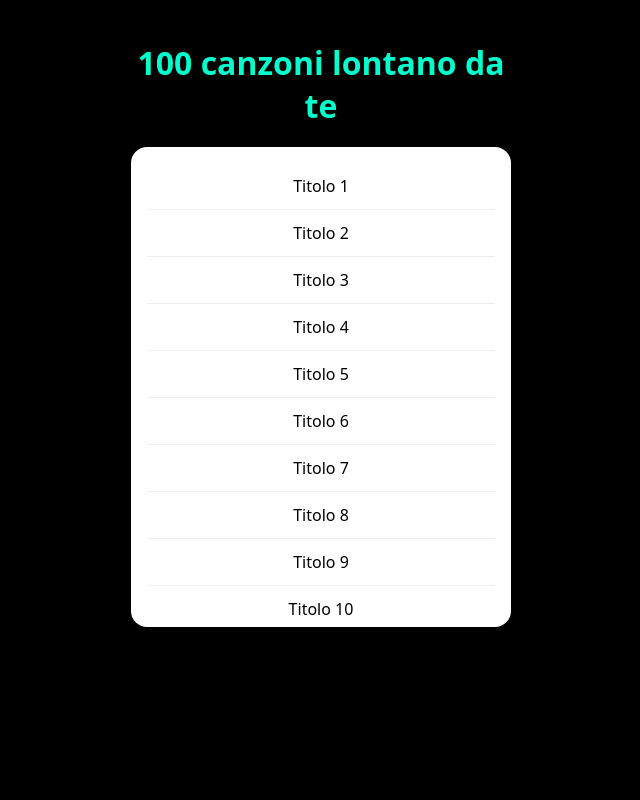
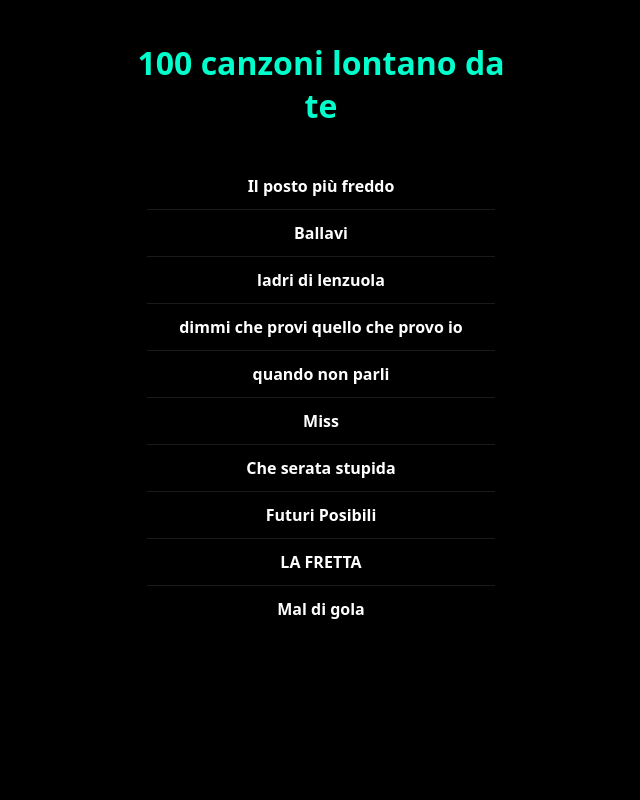
Before and after one commit to armini-lorenzo/100songs, a plain HTML site: page index.html in a window 1280 px wide. Shown: the whole page, without its empty margins (319-959 px from the left). Drawn offline with Linux system fonts and the light colour scheme.

Commit message:
Add files via upload

```diff
--- a/script.js
+++ b/script.js
@@ -1,4 +1,6 @@
-// Palette casuale
+// ==========================
+// PALETTE CASUALE
+// ==========================
 const palettes = [
     { bg: "#1e272e", p: "#ff6b6b", s: "#feca57" },
     { bg: "#2d3436", p: "#74b9ff", s: "#55efc4" },
@@ -11,24 +13,127 @@ const palettes = [
   document.documentElement.style.setProperty("--primary", palette.p);
   document.documentElement.style.setProperty("--secondary", palette.s);
 
-  // Genera titoli
+  // ==========================
+  // ELENCO CANZONI (MODIFICA QUI)
+  // ==========================
+  const songs = [
+    { title: "Il posto più freddo", image: "titolo3.jpg" },
+    { title: "Ballavi", image: "titolo3.jpg" },
+    { title: "ladri di lenzuola", image: "titolo3.jpg" },
+    { title: "dimmi che provi quello che provo io", image: "titolo3.jpg" },
+    { title: "quando non parli", image: "titolo3.jpg" },
+    { title: "Miss", image: "titolo3.jpg" },
+    { title: "Che serata stupida", image: "titolo3.jpg" },
+    { title: "Futuri Posibili", image: "titolo3.jpg" },
+    { title: "LA FRETTA", image: "titolo3.jpg" },
+    { title: "Mal di gola", image: "titolo3.jpg" },
+    { title: "Agosto", image: "titolo3.jpg" },
+    { title: "ti amo", image: "titolo3.jpg" },
+    { title: "Se avessi saputo", image: "titolo3.jpg" },
+    { title: "Contenta Tu", image: "titolo3.jpg" },
+    { title: "La prima notte insieme", image: "titolo3.jpg" },
+    { title: "Sempre peggio", image: "titolo3.jpg" },
+    { title: "Tinder", image: "titolo3.jpg" },
+    { title: "non chiamarmi amore", image: "titolo3.jpg" },
+    { title: "Parole vuote", image: "titolo3.jpg" },
+    { title: "Lascia", image: "titolo3.jpg" },
+    { title: "Paglie", image: "titolo3.jpg" },
+    { title: "Solo Guai", image: "titolo3.jpg" },
+    { title: "Rosso così", image: "titolo3.jpg" },
+    { title: "Sayonara", image: "titolo3.jpg" },
+    { title: "GUARDA COSA HAI FATTO", image: "titolo3.jpg" },
+    { title: "Immagina", image: "titolo3.jpg" },
+    { title: "Sfiorivano le viole", image: "titolo3.jpg" },
+    { title: "Le biciclette", image: "titolo3.jpg" },
+    { title: "SOLAMENTE DI TE", image: "titolo3.jpg" },
+    { title: "SENZA FIATO", image: "titolo3.jpg" },
+    { title: "Sempre la stessa storia", image: "titolo3.jpg" },
+    { title: "parlami di +", image: "titolo3.jpg" },
+    { title: "Manzarek", image: "titolo3.jpg" },
+    { title: "Sei acqua", image: "titolo3.jpg" },
+    { title: "In Questa Casa", image: "titolo3.jpg" },
+    { title: "Boy, don't cry", image: "titolo3.jpg" },
+    { title: "Persi da un po'", image: "titolo3.jpg" },
+    { title: "Cosa mi manchi a fare", image: "titolo3.jpg" },
+    { title: "10K Scale", image: "titolo3.jpg" },
+    { title: "LA MACCHINA", image: "titolo3.jpg" },
+    { title: "Ho Capito Che Non Eravamo", image: "titolo3.jpg" },
+    { title: "Due punti", image: "titolo3.jpg" },
+    { title: "Tutti", image: "titolo3.jpg" },
+    { title: "Con la lingua", image: "titolo3.jpg" },
+    { title: "Forse", image: "titolo3.jpg" },
+    { title: "Punk", image: "titolo3.jpg" },
+    { title: "Remember", image: "titolo3.jpg" },
+    { title: "Non sei tu", image: "titolo3.jpg" },
+    { title: "Passerà", image: "titolo3.jpg" },
+    { title: "Escluso il cane", image: "titolo3.jpg" },
+    { title: "", image: "titolo3.jpg" },
+    { title: "", image: "titolo3.jpg" },
+    { title: "", image: "titolo3.jpg" },
+    { title: "", image: "titolo3.jpg" },
+    { title: "", image: "titolo3.jpg" },
+    { title: "", image: "titolo3.jpg" },
+    { title: "", image: "titolo3.jpg" },
+    { title: "", image: "titolo3.jpg" },
+    { title: "", image: "titolo3.jpg" },
+    { title: "", image: "titolo3.jpg" },
+    { title: "", image: "titolo3.jpg" },
+    { title: "", image: "titolo3.jpg" },
+    { title: "", image: "titolo3.jpg" },
+    { title: "", image: "titolo3.jpg" },
+    { title: "", image: "titolo3.jpg" },
+    { title: "", image: "titolo3.jpg" },
+    { title: "", image: "titolo3.jpg" },
+    { title: "", image: "titolo3.jpg" },
+    { title: "", image: "titolo3.jpg" },
+    { title: "", image: "titolo3.jpg" },
+    { title: "", image: "titolo3.jpg" },
+    { title: "", image: "titolo3.jpg" },
+    { title: "", image: "titolo3.jpg" },
+    { title: "", image: "titolo3.jpg" },
+    { title: "", image: "titolo3.jpg" },
+    { title: "", image: "titolo3.jpg" },
+
+
+
+    {
+        title: "mozzicone",
+        image: "mozzicone.jpg"
+      },
+      {
+        title: "CORNFLAKES",
+        image: "cornflakes.jpeg"
+      },
+
+  ];
+
+
+  // ==========================
+  // GENERAZIONE LISTA
+  // ==========================
   const songList = document.getElementById("songList");
-  for (let i = 1; i <= 100; i++) {
+
+  songs.forEach(song => {
     const li = document.createElement("li");
-    li.textContent = `Titolo ${i}`;
-    li.onclick = () => openDetail(i);
+    li.textContent = song.title;
+    li.onclick = () => openDetail(song);
     songList.appendChild(li);
+  });
+
+  function openDetail(song) {
+    home.classList.add("hidden");
+    detail.classList.remove("hidden");
+    img.src = `images/${song.image}`;
   }
 
+
+  // ==========================
+  // NAVIGAZIONE
+  // ==========================
   const home = document.getElementById("home");
   const detail = document.getElementById("detail");
   const img = document.getElementById("songImage");
 
-  function openDetail(index) {
-    home.classList.add("hidden");
-    detail.classList.remove("hidden");
-    img.src = `images/${index}.jpg`;
-  }
 
   document.getElementById("backBtn").onclick = () => {
     detail.classList.add("hidden");
--- a/style.css
+++ b/style.css
@@ -30,17 +30,37 @@
     color: var(--primary);
   }
 
-  .card {
-    background: white;
-    color: black;
+/* Card lista titoli */
+.list-card {
+    background-color: #000;       /* sfondo nero */
+    color: #fff;                  /* testo bianco */
+    font-weight: bold;            /* grassetto */
+    max-height: 60vh;             /* altezza massima */
+    overflow-y: auto;             /* abilita lo scroll verticale */
+    padding: 16px;
     border-radius: 16px;
-    padding: 16px;
     box-shadow: 0 10px 30px rgba(0,0,0,0.3);
   }
 
+  /* Nascondere la scrollbar in tutti i browser moderni */
+  .list-card::-webkit-scrollbar {
+    width: 0px;  /* Chrome, Safari e Opera */
+  }
+
   .list-card {
-    max-height: 60vh;
-    overflow-y: auto;
+    -ms-overflow-style: none;  /* IE e Edge */
+    scrollbar-width: none;     /* Firefox */
+  }
+
+  /* Stile dei singoli titoli */
+  .list-card li {
+    padding: 12px 0;
+    border-bottom: 1px solid rgba(255,255,255,0.1); /* linea sottile per separare */
+    cursor: pointer;
+  }
+
+  .list-card li:hover {
+    background: rgba(255,255,255,0.1);
   }
 
   ul {
```
Also changed, not shown: images/cornflakes.jpeg (added), images/mozzicone.jpg (added).
